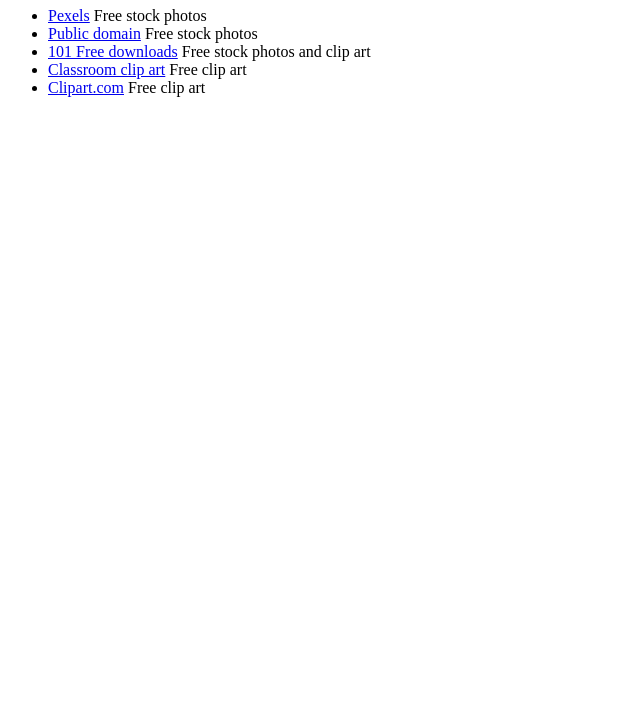
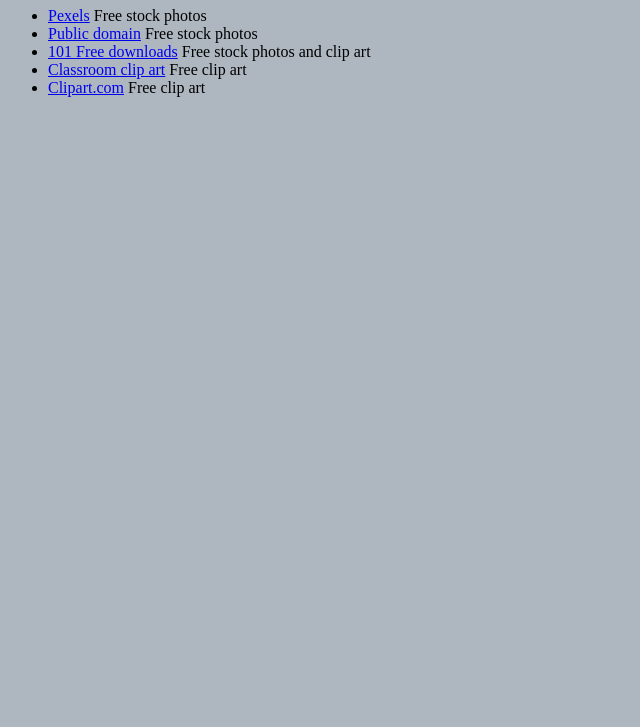
Before and after one commit to nic12038/freegraphics, a plain HTML site: page index.html in a window 1280 px wide. Shown: the part 73-800 px from the top of the page, without its empty margins (0-640 px from the left). Drawn offline with Linux system fonts and the light colour scheme.

Commit message:
Update index.html

```diff
--- a/index.html
+++ b/index.html
@@ -1,6 +1,6 @@
 <!doctype html>
 <html>
-<link href="freegraphicscss.css" rel="stylesheet" type="text/css">
+<link href="cssfile.css" rel="stylesheet" type="text/css">
 <head>
 <h1>Free Clip Art Sites</h1>
 <meta charset="utf-8">
```
